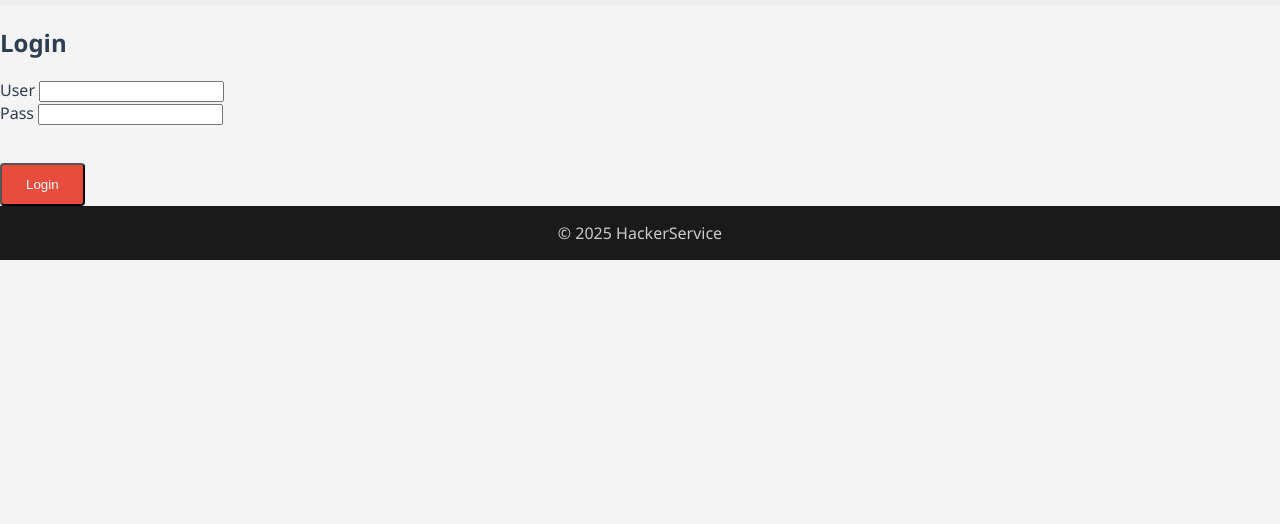
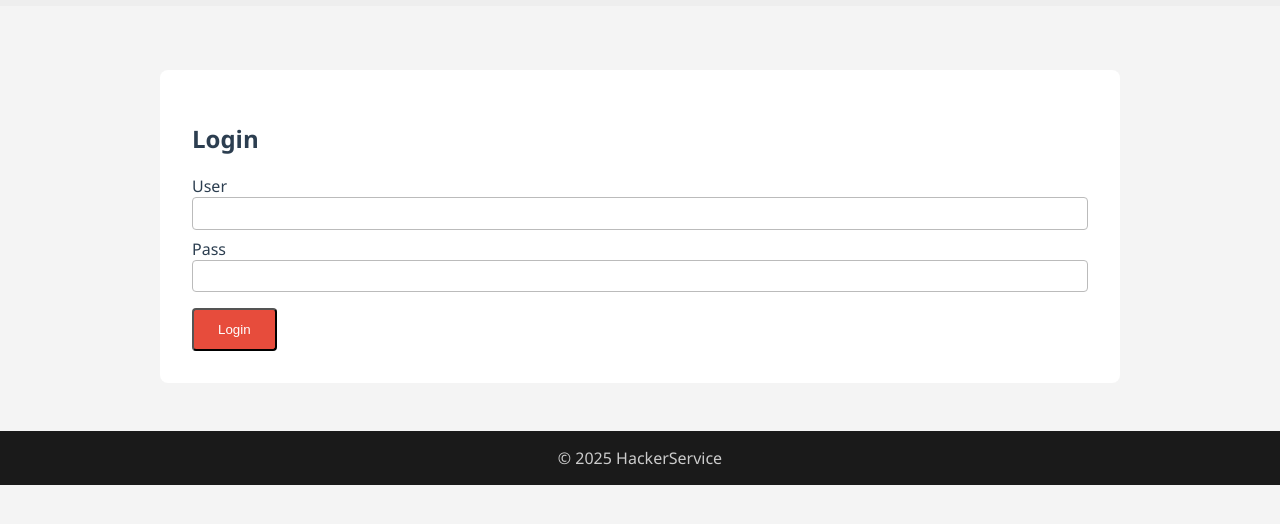
Before and after one commit to Pedroesc19/site2, a Flask app: page /login in a window 1280 px wide. Shown: the part 65-589 px from the top of the page. Run offline with Flask 3, Linux system fonts and the light colour scheme; parts of the project's set-up code (start-up, migrations or seed data) failed here and were passed over.

Commit message:
Refine templates and styles

```diff
--- a/hackerservice/static/css/components.css
+++ b/hackerservice/static/css/components.css
@@ -16,11 +16,25 @@
   border-radius: 4px;
   margin-top: 0.5rem;
 }
+.btn-tertiary {
+  display: inline-block;
+  padding: 0.5rem 1rem;
+  background: #95a5a6;
+  color: #fff;
+  text-decoration: none;
+  border-radius: 4px;
+  margin-top: 0.5rem;
+}
 .service-grid {
   display: grid;
   grid-template-columns: repeat(auto-fit, minmax(250px,1fr));
   gap: 1.5rem;
   padding: 2rem;
+}
+.cat-header {
+  margin: 2rem 0 1rem;
+  font-size: 1.5rem;
+  color: #2c3e50;
 }
 .service-card {
   background: #fff;
@@ -43,3 +57,10 @@
   margin: 2rem;
   border-radius: 8px;
 }
+.profile {
+  background: #fff;
+  padding: 1rem;
+  border-radius: 8px;
+  margin: 1rem 0;
+  box-shadow: 0 2px 4px rgba(0,0,0,0.05);
+}
--- a/hackerservice/static/css/dashboard.css
+++ b/hackerservice/static/css/dashboard.css
@@ -28,3 +28,6 @@
   width: 100%;
   max-width: 100%;
 }
+.dashboard-actions {
+  margin-top: 1.5rem;
+}
--- a/hackerservice/static/css/layout.css
+++ b/hackerservice/static/css/layout.css
@@ -4,6 +4,11 @@ body {
   padding: 0;
   color: #2c3e50;
   background: #f4f4f4;
+}
+.container {
+  max-width: 960px;
+  margin: 0 auto;
+  padding: 1rem;
 }
 .site-header {
   display: flex;
@@ -46,6 +51,48 @@ body {
 .footer-links {
   margin-bottom: 0.5rem;
 }
+.order-section,
+.invoice-section {
+  background: #fff;
+  padding: 2rem;
+  margin: 2rem auto;
+  border-radius: 8px;
+}
+
+table {
+  width: 100%;
+  border-collapse: collapse;
+  margin-top: 1rem;
+}
+th, td {
+  padding: 0.5rem;
+  border-bottom: 1px solid #ddd;
+  text-align: left;
+}
+th {
+  background: #f4f4f4;
+}
+
+label {
+  display: block;
+  margin-top: 0.5rem;
+}
+input,
+select,
+textarea {
+  padding: 0.4rem;
+  border: 1px solid #bbb;
+  border-radius: 4px;
+  font-size: 1rem;
+  width: 100%;
+  box-sizing: border-box;
+}
+pre {
+  background: #f4f4f4;
+  padding: 0.5rem;
+  border-radius: 4px;
+  overflow-x: auto;
+}
 .progress-container {
   width: 100%;
   background: #eee;
--- a/hackerservice/templates/admin/dashboard.html
+++ b/hackerservice/templates/admin/dashboard.html
@@ -21,7 +21,7 @@
   {% endfor %}
 </table>
 
-<p style="margin-top:1.5rem">
+<p class="dashboard-actions">
   <!-- Create new affiliate -->
   <a class="btn-primary"
      href="{{ url_for('affiliates.create_view') }}">
--- a/hackerservice/templates/affiliate/dashboard.html
+++ b/hackerservice/templates/affiliate/dashboard.html
@@ -27,10 +27,10 @@
 <form method="post" class="payout-form">
   <label>BTC Address:
     <input name="btc_address" value="{{ affiliate.btc_address or '' }}" size="46">
-  </label><br>
+  </label>
   <label>XMR Address:
     <input name="xmr_address" value="{{ affiliate.xmr_address or '' }}" size="98">
-  </label><br><br>
+  </label>
   <button class="btn-primary" type="submit">Save</button>
 </form>
 
--- a/hackerservice/templates/base.html
+++ b/hackerservice/templates/base.html
@@ -34,7 +34,9 @@
     <div id="progress-bar" class="progress-bar"></div>
   </div>
 
-  {% block content %}{% endblock %}
+  <main class="container">
+    {% block content %}{% endblock %}
+  </main>
 
   <footer class="site-footer">
     &copy; 2025 HackerService
--- a/hackerservice/templates/login.html
+++ b/hackerservice/templates/login.html
@@ -1,9 +1,15 @@
 {% extends 'base.html' %}
 {% block content %}
-<h2>Login</h2>
-<form method="post">
-  <label>User <input name="username"></label><br>
-  <label>Pass <input name="password" type="password"></label><br><br>
-  <button class="btn-primary" type="submit">Login</button>
-</form>
+<section class="order-section">
+  <h2>Login</h2>
+  <form method="post">
+    <label>User
+      <input name="username">
+    </label>
+    <label>Pass
+      <input name="password" type="password">
+    </label>
+    <button class="btn-primary" type="submit">Login</button>
+  </form>
+</section>
 {% endblock %}
--- a/hackerservice/templates/service_detail.html
+++ b/hackerservice/templates/service_detail.html
@@ -6,10 +6,10 @@
   <h2>Step 1: {{ service.name }} & Verify</h2>
   <p>{{ service.pitch }}</p>
   <form method="post">
-    <img src="{{ captcha_img }}" alt="captcha"><br><br>
-    <label>Enter CAPTCHA:<br>
+    <img src="{{ captcha_img }}" alt="captcha" style="max-width:150px; display:block; margin-bottom:1rem;">
+    <label>Enter CAPTCHA
       <input type="text" name="captcha" required>
-    </label><br><br>
+    </label>
     <button type="submit" class="btn-primary">Continue</button>
   </form>
   <p><a href="{{ url_for('services.list_services') }}">← Back to Services</a></p>
```
Also changed, not shown: hackerservice/templates/service_payment.html (+5 -8 lines), hackerservice/templates/services.html (+5 -25 lines).
